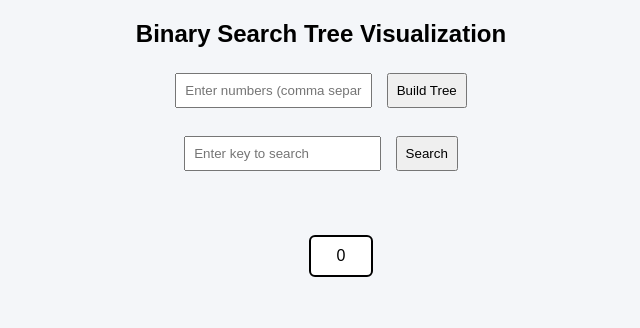
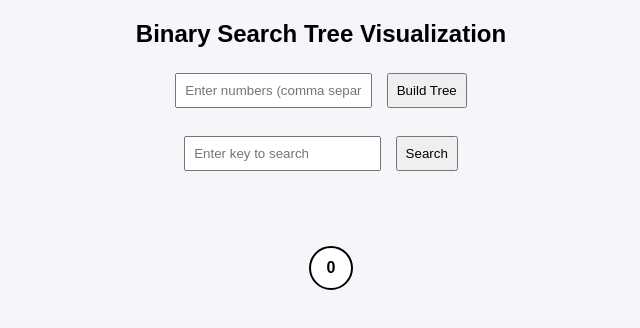
Before and after one commit to SAI0969/algorithms, a plain HTML site: page binarysearch.html in a window 1280 px wide. Both pictures are taken after a click on the button "Build Tree". Shown: the whole page, without its empty margins (319-959 px from the left). Drawn offline with Linux system fonts and the light colour scheme.

Commit message:
Update binarysearch.html

```diff
--- a/binarysearch.html
+++ b/binarysearch.html
@@ -1,12 +1,12 @@
 <!DOCTYPE html>
 <html>
 <head>
-<title>Binary Search Tree Search</title>
+<title>Binary Search Tree Visualization</title>
 
 <style>
 
 body{
-    font-family: Arial;
+font-family:Arial;
 text-align:center;
 background:#f4f6f9;
 }
@@ -16,52 +16,31 @@ input,button{
 margin:5px;
 }
 
-.tree ul{
-    padding-top:20px;
+#treeContainer{
 position:relative;
-}
-
-.tree li{
-    display:inline-block;
-    text-align:center;
-    list-style-type:none;
-    position:relative;
-    padding:20px 5px 0 5px;
-}
-
-.tree li::before,
-.tree li::after{
-    content:'';
-    position:absolute;
-    top:0;
-    right:50%;
-    border-top:2px solid #555;
-    width:50%;
-    height:20px;
-}
-
-.tree li::after{
-    right:auto;
-    left:50%;
-    border-left:2px solid #555;
-}
-
-.tree li:only-child::after,
-.tree li:only-child::before{
-    display:none;
-}
-
-.tree li:first-child::before,
-.tree li:last-child::after{
-    border:none;
+width:100%;
+height:500px;
+margin-top:20px;
 }
 
 .node{
+position:absolute;
+width:40px;
+height:40px;
 border:2px solid black;
-    padding:10px;
-    border-radius:6px;
+border-radius:50%;
 background:white;
-    min-width:40px;
+display:flex;
+align-items:center;
+justify-content:center;
+font-weight:bold;
+}
+
+.line{
+position:absolute;
+height:2px;
+background:black;
+transform-origin:0 0;
 }
 
 .visit{
@@ -89,9 +68,7 @@ input,button{
 
 <h3 id="result"></h3>
 
-<div class="tree">
-<ul id="treeRoot"></ul>
-</div>
+<div id="treeContainer"></div>
 
 <script>
 
@@ -100,6 +77,8 @@ constructor(value){
 this.value=value
 this.left=null
 this.right=null
+this.x=0
+this.y=0
 this.element=null
 }
 }
@@ -113,7 +92,6 @@ return new Node(value)
 
 if(value<node.value)
 node.left=insert(node.left,value)
-
 else
 node.right=insert(node.right,value)
 
@@ -132,33 +110,61 @@ arr.forEach(v=>{
 root=insert(root,v)
 })
 
-let container=document.getElementById("treeRoot")
+let container=document.getElementById("treeContainer")
 container.innerHTML=""
 
-drawTree(root,container)
+drawTree(root,container,window.innerWidth/2,50,window.innerWidth/4)
 
 }
 
-function drawTree(node,parent){
+function drawTree(node,container,x,y,offset){
 
 if(node==null) return
 
-let li=document.createElement("li")
+node.x=x
+node.y=y
 
 let div=document.createElement("div")
 div.className="node"
 div.innerText=node.value
 
+div.style.left=(x-20)+"px"
+div.style.top=y+"px"
+
+container.appendChild(div)
+
 node.element=div
 
-li.appendChild(div)
-parent.appendChild(li)
+if(node.left){
 
-let ul=document.createElement("ul")
-li.appendChild(ul)
+drawTree(node.left,container,x-offset,y+80,offset/2)
+drawLine(container,x,y+20,x-offset,y+80)
 
-drawTree(node.left,ul)
-drawTree(node.right,ul)
+}
+
+if(node.right){
+
+drawTree(node.right,container,x+offset,y+80,offset/2)
+drawLine(container,x,y+20,x+offset,y+80)
+
+}
+
+}
+
+function drawLine(container,x1,y1,x2,y2){
+
+let length=Math.sqrt((x2-x1)*(x2-x1)+(y2-y1)*(y2-y1))
+let angle=Math.atan2(y2-y1,x2-x1)*180/Math.PI
+
+let line=document.createElement("div")
+line.className="line"
+
+line.style.width=length+"px"
+line.style.left=x1+"px"
+line.style.top=y1+"px"
+line.style.transform="rotate("+angle+"deg)"
+
+container.appendChild(line)
 
 }
 
@@ -185,7 +191,6 @@ return
 
 else if(key<current.value)
 current=current.left
-
 else
 current=current.right
 
```
Lines whose indentation alone changed are shown as unchanged.
